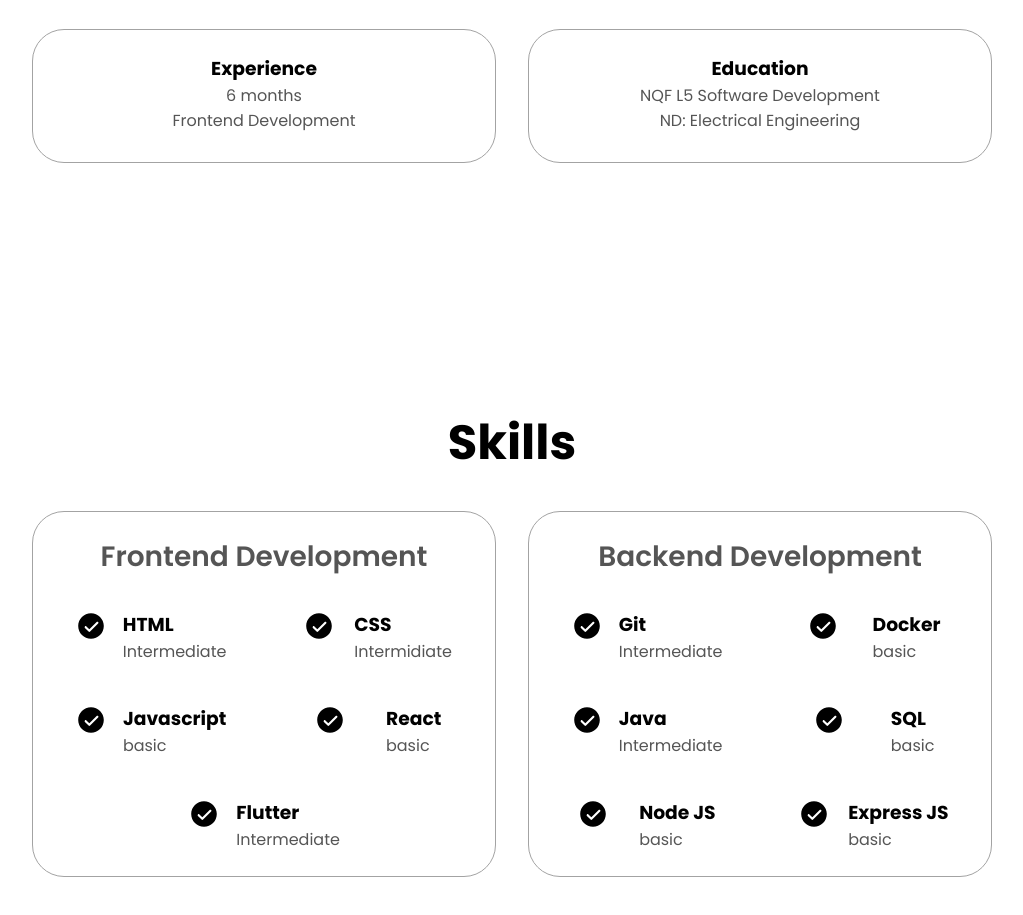
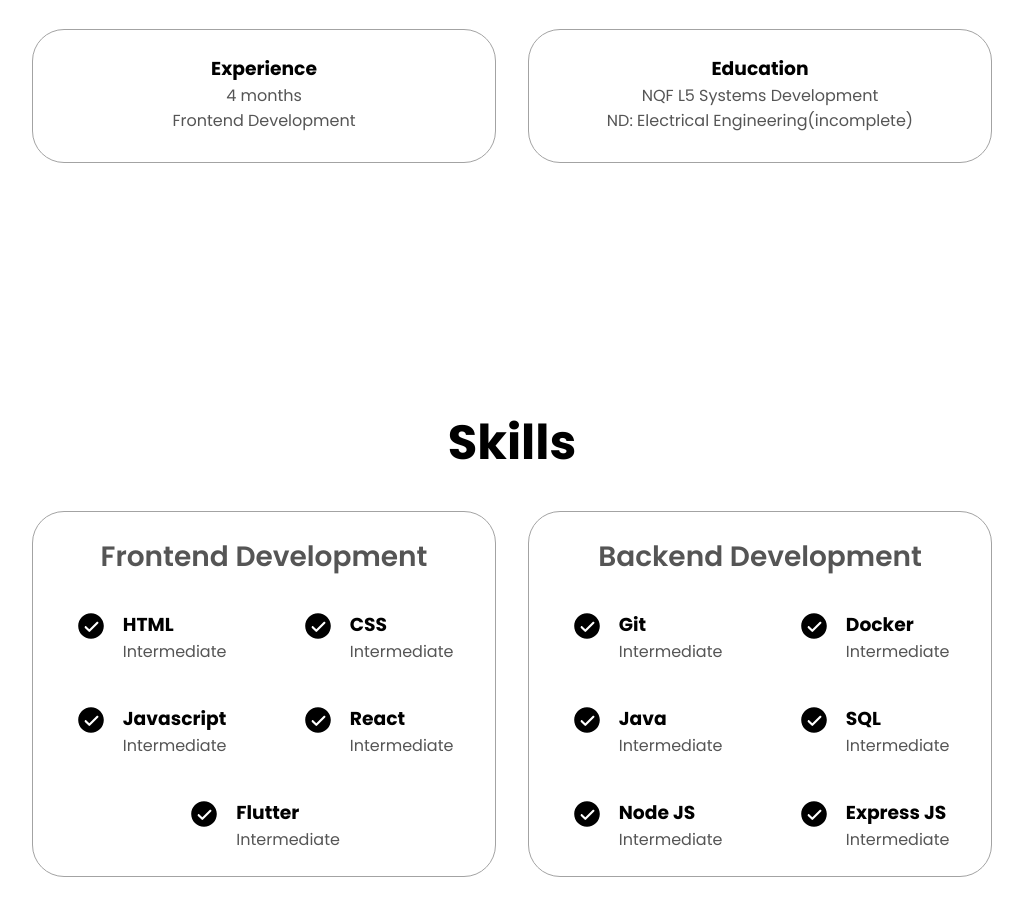
Before and after one commit to Putumani/Putumani.github.io, a plain HTML site: page index.html in a window 1280 px wide. Shown: the part 1137-2052 px from the top of the page, without its empty margins (128-1151 px from the left). Drawn offline with Linux system fonts and the light colour scheme.

Commit message:
typo correction

```diff
--- a/index.html
+++ b/index.html
@@ -81,11 +81,11 @@
 				<div class="about-container">
 					<div class="details-container">
 						<h3>Experience</h3>
-						<p>6 months<br />Frontend Development</p>
+						<p>4 months<br />Frontend Development</p>
 					</div>
 					<div class="details-container">
 						<h3>Education</h3>
-						<p>NQF L5 Software Development<br />ND: Electrical Engineering</p>
+						<p>NQF L5 Systems Development<br />ND: Electrical Engineering(incomplete)</p>
 					</div>
 				</div>
 			</div>
@@ -109,21 +109,21 @@
 							<img src="./assets/images/checkmark_icon.svg" alt="skills-icon" class="icon" />
 							<div>
 								<h3>CSS</h3>
-								<p>Intermidiate</p>
+								<p>Intermediate</p>
 							</div>
 						</article>
 						<article>
 							<img src="./assets/images/checkmark_icon.svg" alt="skills-icon" class="icon" />
 							<div>
 								<h3>Javascript</h3>
-								<p>basic</p>
+								<p>Intermediate</p>
 							</div>
 						</article>
 						<article>
 							<img src="./assets/images/checkmark_icon.svg" alt="skills-icon" class="icon" />
 							<div>
 								<h3>React</h3>
-								<p>basic</p>
+								<p>Intermediate</p>
 							</div>
 						</article>
 						<article>
@@ -149,7 +149,7 @@
 							<img src="./assets/images/checkmark_icon.svg" alt="skills-icon" class="icon" />
 							<div>
 								<h3>Docker</h3>
-								<p>basic</p>
+								<p>Intermediate</p>
 							</div>
 						</article>
 						<article>
@@ -163,21 +163,21 @@
 							<img src="./assets/images/checkmark_icon.svg" alt="skills-icon" class="icon" />
 							<div>
 								<h3>SQL</h3>
-								<p>basic</p>
+								<p>Intermediate</p>
 							</div>
 						</article>
 						<article>
 							<img src="./assets/images/checkmark_icon.svg" alt="skills-icon" class="icon" />
 							<div>
 								<h3>Node JS</h3>
-								<p>basic</p>
+								<p>Intermediate</p>
 							</div>
 						</article>
 						<article>
 							<img src="./assets/images/checkmark_icon.svg" alt="skills-icon" class="icon" />
 							<div>
 								<h3>Express JS</h3>
-								<p>basic</p>
+								<p>Intermediate</p>
 							</div>
 						</article>
 					</div>
```
